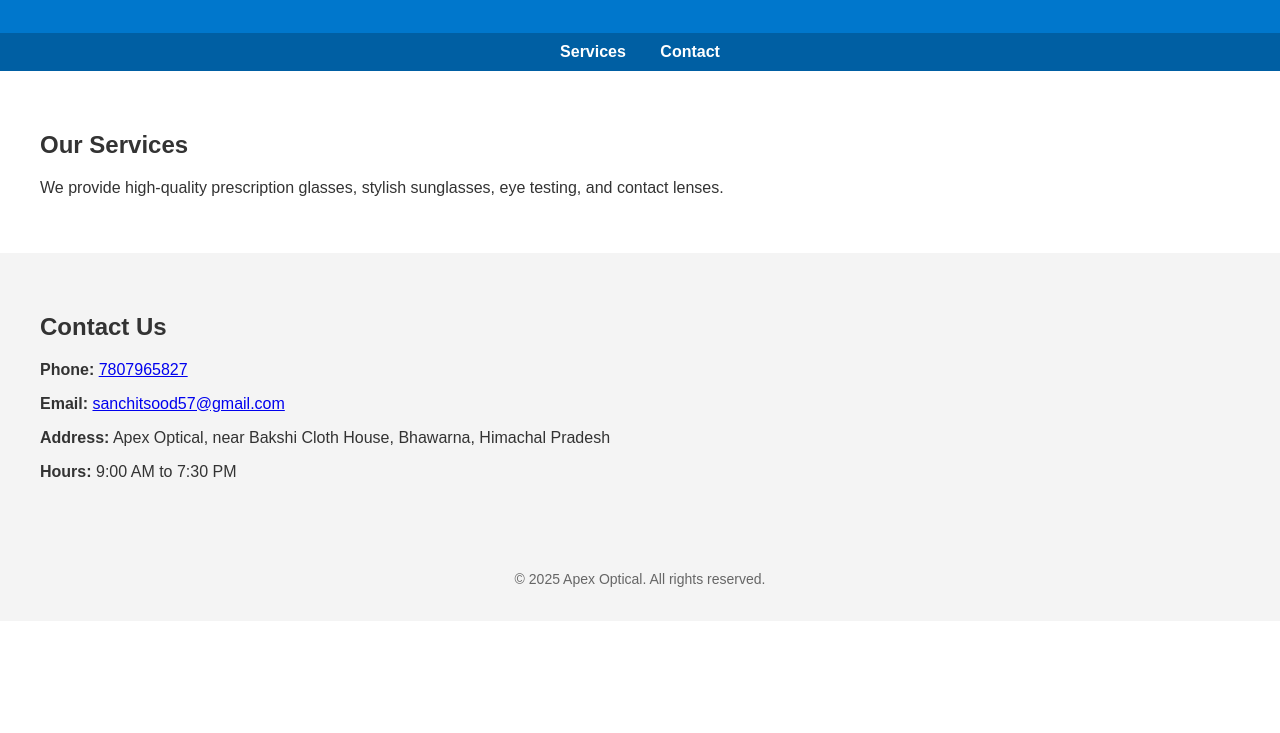
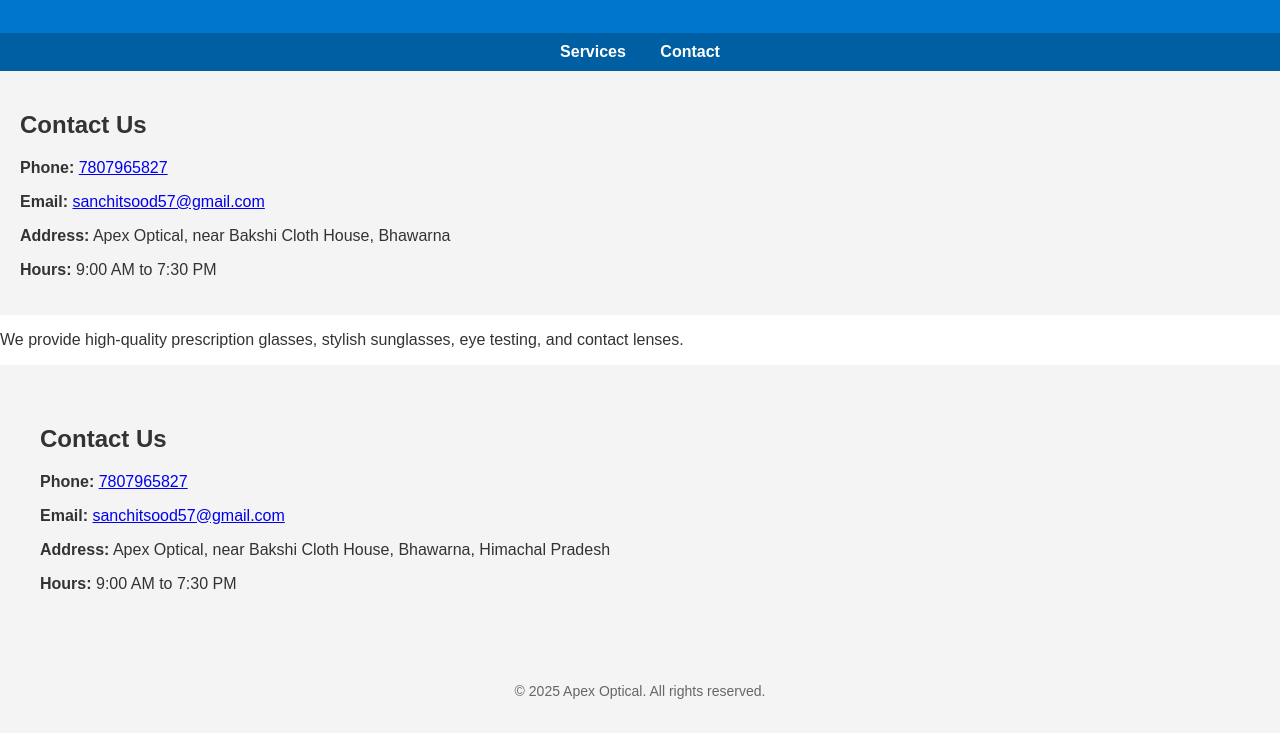
Before and after one commit to Apexoptical1/Apex-optical-business-, a plain HTML site: page index_apex_updated.html in a window 1280 px wide. Shown: the part 121-854 px from the top of the page. Before the commit the page ends 800 px from the top, so only its background shows below. Drawn offline with Linux system fonts and the light colour scheme.

Commit message:
Update index_apex_updated.html

```diff
--- a/index_apex_updated.html
+++ b/index_apex_updated.html
@@ -53,8 +53,14 @@
     <a href="#contact">Contact</a>
   </nav>
 
-  <section id="services">
-    <h2>Our Services</h2>
+  <section id="contact" style="background-color: #f4f4f4; padding: 20px;">
+  <h2>Contact Us</h2>
+  <p><strong>Phone:</strong> <a href="tel:7807965827">7807965827</a></p>
+  <p><strong>Email:</strong> <a href="mailto:sanchitsood57@gmail.com">sanchitsood57@gmail.com</a></p>
+  <p><strong>Address:</strong> Apex Optical, near Bakshi Cloth House, Bhawarna</p>
+  <p><strong>Hours:</strong> 9:00 AM to 7:30 PM</p>
+</section>
+
     <p>We provide high-quality prescription glasses, stylish sunglasses, eye testing, and contact lenses.</p>
   </section>
 
```
